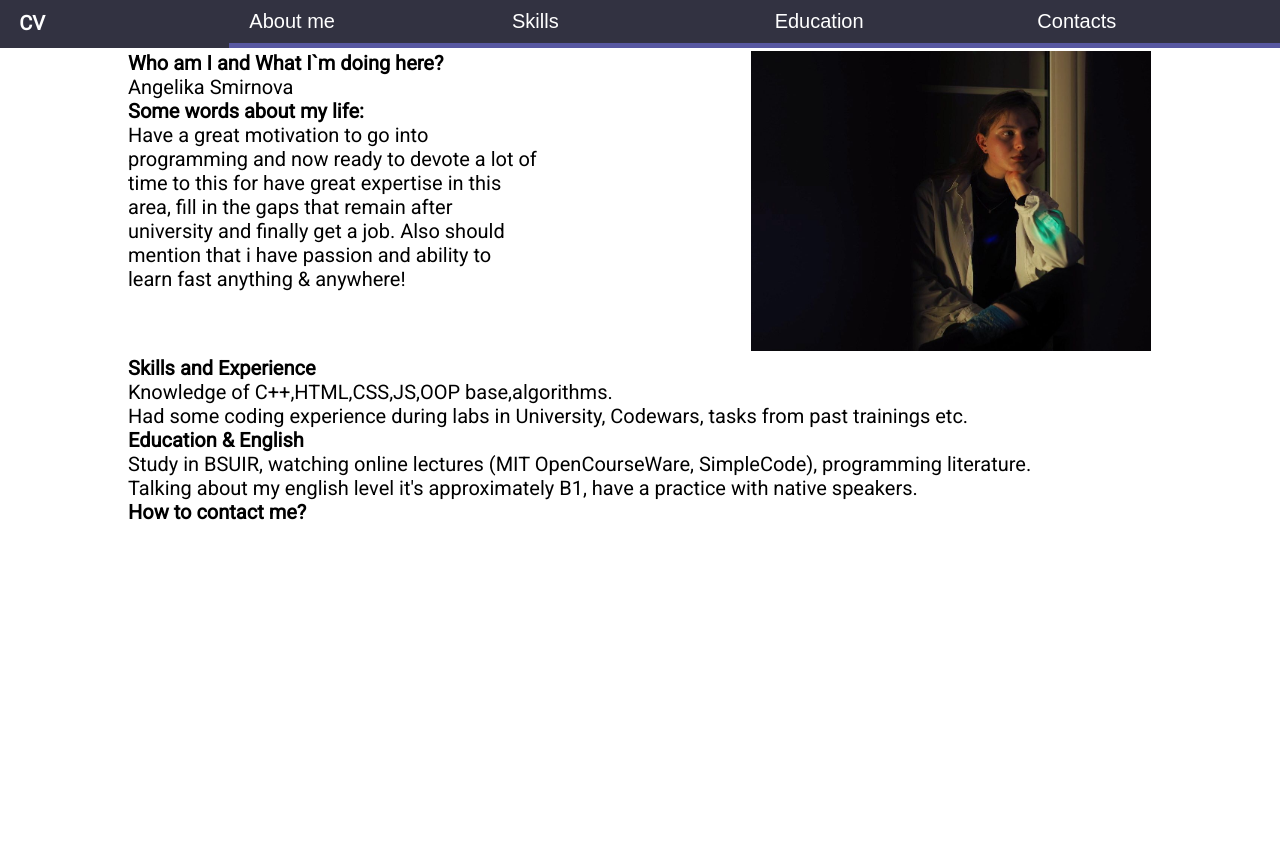
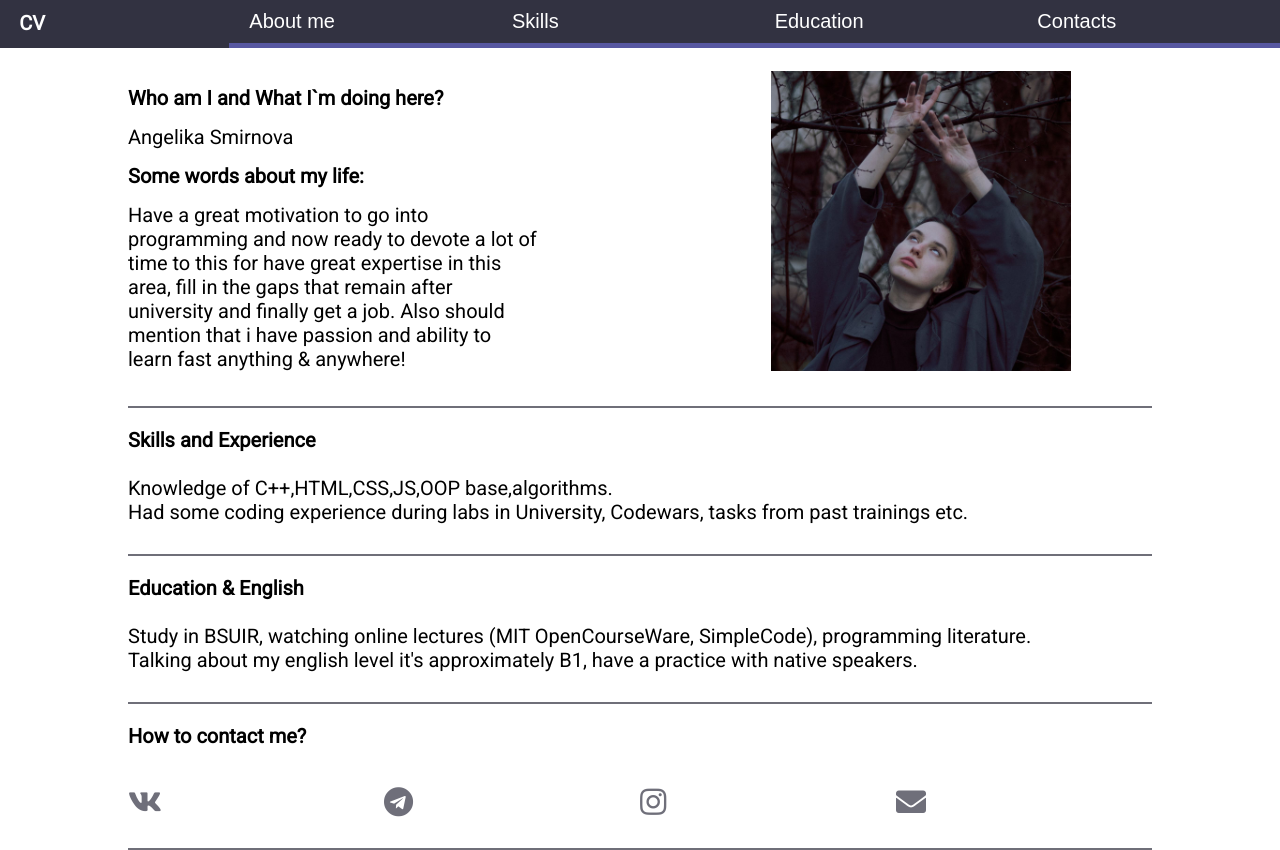
Before and after one commit to Jelika/rsschool-cv, a plain HTML site: page index.html in a window 1280 px wide. Before the commit the page ends 800 px from the top, so only its background shows below. Drawn offline with Linux system fonts and the light colour scheme.

Commit message:
feat: add  social icons and fix styles

```diff
--- a/index.html
+++ b/index.html
@@ -46,20 +46,39 @@
                          Also should mention that i have passion and ability to learn fast anything & anywhere!
                     </p>
                 </div>
-                <img class="avatar" src="photo5321546806133369977.jpg">
+                <img class="avatar" src="photo5321546806133370129.jpg">
             </div>
             <div id="skills" class="item">
                 <h2>Skills and Experience</h2>
+                <br>
                 <p>Knowledge of C++,HTML,CSS,JS,OOP base,algorithms.</p>
                 <p>Had some coding experience during labs in University, Codewars, tasks from past trainings etc.</p>
             </div>
             <div id="education" class="item">
                 <h2>Education & English</h2>
+                <br>
                 <p>Study in BSUIR, watching online lectures (MIT OpenCourseWare, SimpleCode), programming literature.</p>
                 <p> Talking about my english level it's approximately B1,  have a practice with native speakers.</p>
             </div>
             <div id="contacts" class="item contacts">
                 <h2>How to contact me?</h2>
+                <br>
+                <ul>
+                    <li>
+                        <a href="https://vk.com/id236178825"><i class="fab fa-vk"></i> </a>
+                    </li>
+                    <li>
+                        <a href="https://t.me/anzhelika_smirnova"><i class="fab fa-telegram"></i></a>
+                    </li>
+                    <li>
+                        <a href="http://instagram.com/anzhelika__smirnova"><i class="fab fa-instagram"></i></a>
+                    </li>
+                    <li>
+                        <a href="http://smirnova.lika.23092001@gmail.com"><i class="fas fa-envelope"></i></a>
+                    </li>
+                </ul>
+            </div>
+        </div>
     </main>
 
 </body>
--- a/styles.css
+++ b/styles.css
@@ -60,7 +60,7 @@
 
   a {
     text-decoration: none;
-    color: initial;
+    color: rgba(50, 50, 65, 0.7);
   }
 
   a i {
@@ -68,9 +68,9 @@
   }
 
   .avatar {
-    width: 400px;
+    width: 300px;
     height: 300px;
-    margin-left: 213px;
+    margin-left: 233px;
   }
 
   .about-aside {
@@ -79,3 +79,17 @@
     width: 40%;
     float: left;
   }
+  .contacts ul {
+    display: flex;
+    justify-content: space-between;
+  }
+
+  .about-aside p, .about-aside h2, .contacts ul {
+    margin-top: 15px;
+  }
+
+  .item {
+    margin-top: 20px;
+    border-bottom: 2px solid rgba(50, 50, 65, 0.7);
+    padding-bottom: 30px;
+  }
```
Also changed, not shown: photo5321546806133370129.jpg (added).
